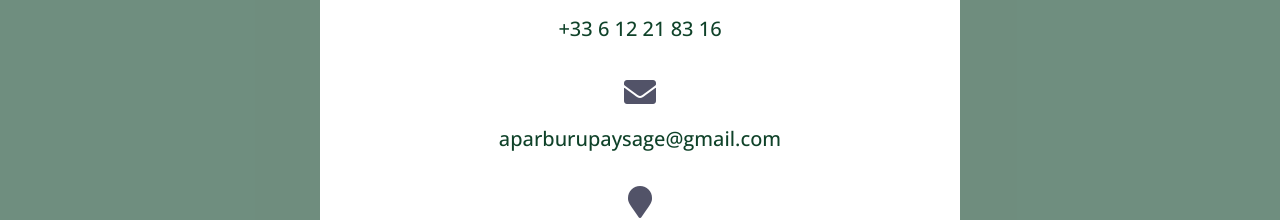
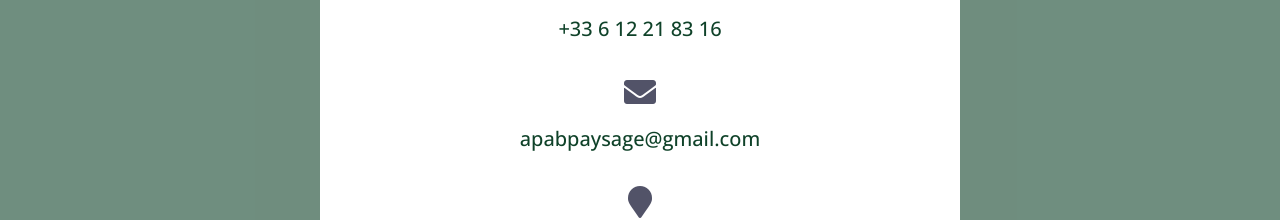
Before and after one commit to aparburupaysage/sitewebaap, a plain HTML site: page index.html in a window 1280 px wide. Shown: the part 3404-3624 px from the top of the page. Drawn offline with nearby package versions, Linux system fonts and the light colour scheme; animation ran at ten frames a second.

Commit message:
Update index.html

```diff
--- a/index.html
+++ b/index.html
@@ -447,7 +447,7 @@
                             <div class="col-12 text-center">
                                 <div class="contact-item">
                                     <i class="fa fa-envelope fa-2x mb-3" aria-hidden="true"></i>
-                                    <p class="fs-5 fw-semi-bold text-dark">aparburupaysage@gmail.com</p>
+                                    <p class="fs-5 fw-semi-bold text-dark">apabpaysage@gmail.com</p>
                                 </div>
                             </div>
                             <div class="col-12 text-center">
```
